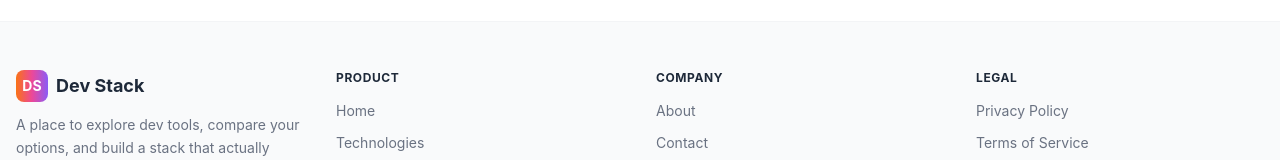
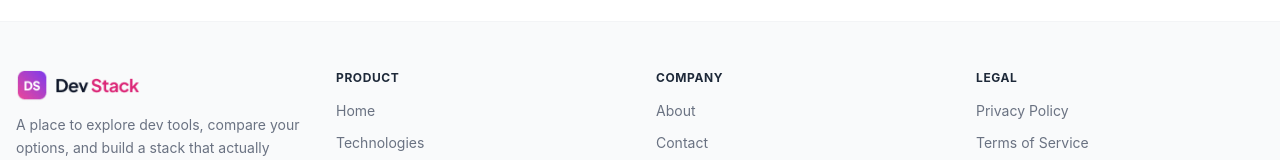
Before and after one commit to mdimranuddin/dev-stack-builder, a React (Vite) app: page / in a window 1280 px wide. Shown: the part 2268-2428 px from the top of the page. Built offline with nearby package versions, Linux system fonts and the light colour scheme.

Commit message:
fix image paths for GitHub Pages deployment

```diff
--- a/src/components/Footer.tsx
+++ b/src/components/Footer.tsx
@@ -5,10 +5,7 @@ export default function Footer() {
             {/* Brand Block */}
             <div>
             <div className="flex items-center gap-2 mb-3">
-                <div className="w-8 h-8 rounded-lg brand-gradient-bg flex items-center justify-center text-white font-bold text-sm">
-                DS
-                </div>
-                <span className="font-bold text-gray-800 text-lg">Dev Stack</span>
+                <img src={`${import.meta.env.BASE_URL}logo-text.png`} alt="Dev Stack" className="h-8 object-contain" />
             </div>
             <p className="text-sm text-gray-500 leading-relaxed mb-4">
                 A place to explore dev tools, compare your options, and
--- a/src/components/Hero.tsx
+++ b/src/components/Hero.tsx
@@ -27,7 +27,7 @@ export default function Hero() {
         {/* Right Side: Image */}
         <div className="flex-1 flex justify-center">
         <img
-        src="/banner-stack.png"
+        src={`${import.meta.env.BASE_URL}banner-stack.png`}
         alt="Dev Stack Hero"
         className="w-125 h-125 object-contain drop-shadow-2xl"
         />
--- a/src/components/Navbar.tsx
+++ b/src/components/Navbar.tsx
@@ -20,7 +20,7 @@ export default function Navbar() {
         {/* Left: Logo */}
         {/* Left: Logo */}
         <div className="flex items-center">
-        <img src="/logo-text.png" alt="Dev Stack" className="h-8 object-contain" />
+        <img src={`${import.meta.env.BASE_URL}logo-text.png`} alt="Dev Stack" className="h-8 object-contain" />
         </div>
 
         {/* Center: Nav Links */}
@@ -59,13 +59,13 @@ export default function Navbar() {
             <button onClick={() => setMenuOpen(!menuOpen)}>
             {menuOpen
                 ? <X size={22} className="text-gray-700" />
-                : <img src="/hamburger.png" alt="menu" className="w-5 h-5" />
+                : <img src={`${import.meta.env.BASE_URL}hamburger.png`} alt="menu" className="w-5 h-5" />
             }
             </button>
 
           {/* Center: Logo — always centered */}
             <div className="absolute left-1/2 -translate-x-1/2">
-                <img src="/logo-text.png" alt="Dev Stack Logo" className="h-7 object-contain" />
+                <img src={`${import.meta.env.BASE_URL}logo-text.png`} alt="Dev Stack Logo" className="h-7 object-contain" />
             </div>
 
           {/* Right: Sign In + Sign Up */}
```
